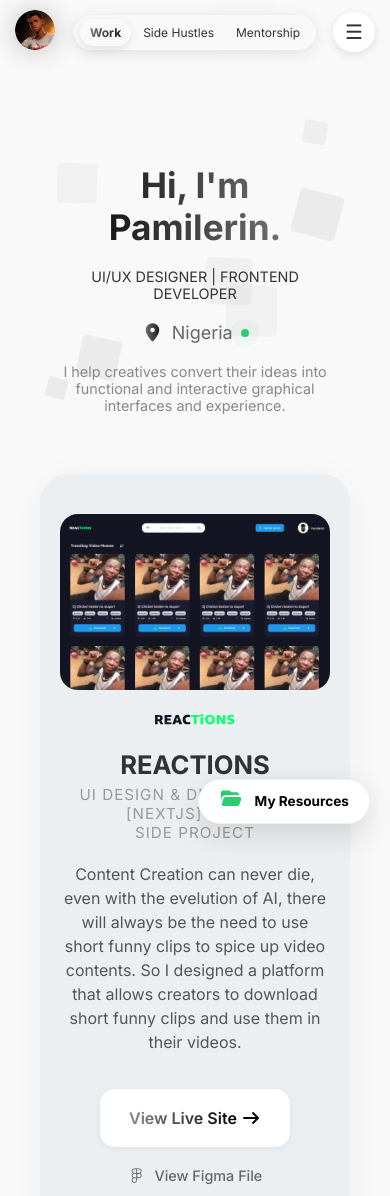
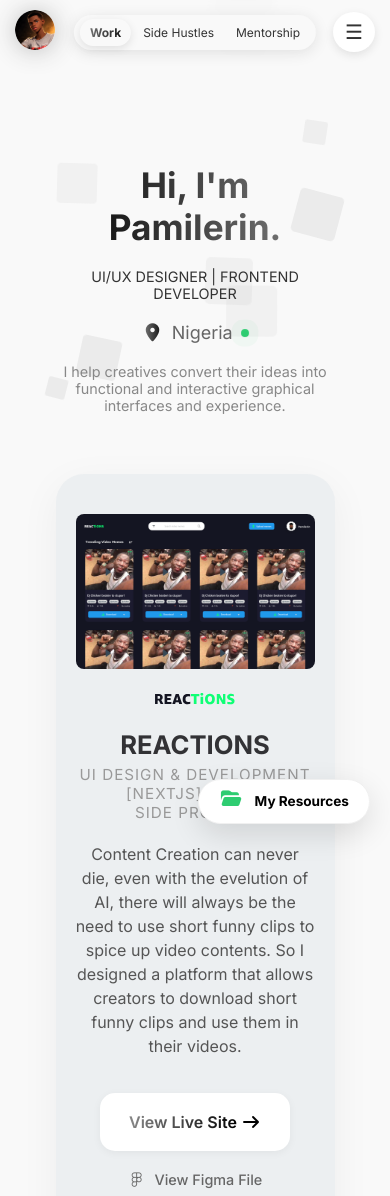
Before and after one commit to pamilerin-adetoye1/my-portfolio, a plain HTML site: page index.html in a window 390 px wide. Shown: the top 1196 px of the page. Drawn offline with Linux system fonts and the light colour scheme; no server answers.

```diff
--- a/olivierifrah.css
+++ b/olivierifrah.css
@@ -321,7 +321,7 @@ section.active {
 .mockup img {
   width: 100%;
   max-width: 520px;
-  border-radius: 18px;
+  border-radius: 8px;
   /* box-shadow: 0 8px 30px rgba(0, 0, 0, 0.08); */
 }
 
@@ -682,8 +682,13 @@ footer {
 }
 
 @keyframes floatIcon {
-  0%, 100% { transform: translateY(0); }
-  50% { transform: translateY(-3px); }
+  0%,
+  100% {
+    transform: translateY(0);
+  }
+  50% {
+    transform: translateY(-3px);
+  }
 }
 
 @media (max-width: 768px) {
@@ -1170,7 +1175,7 @@ footer {
     flex-direction: column-reverse; /* stack image first, then text if needed */
     align-items: center;
     padding: 40px 20px 60px 20px;
-    max-width: 100%;
+    max-width: 90%;
   }
 
   .left-side,
```
